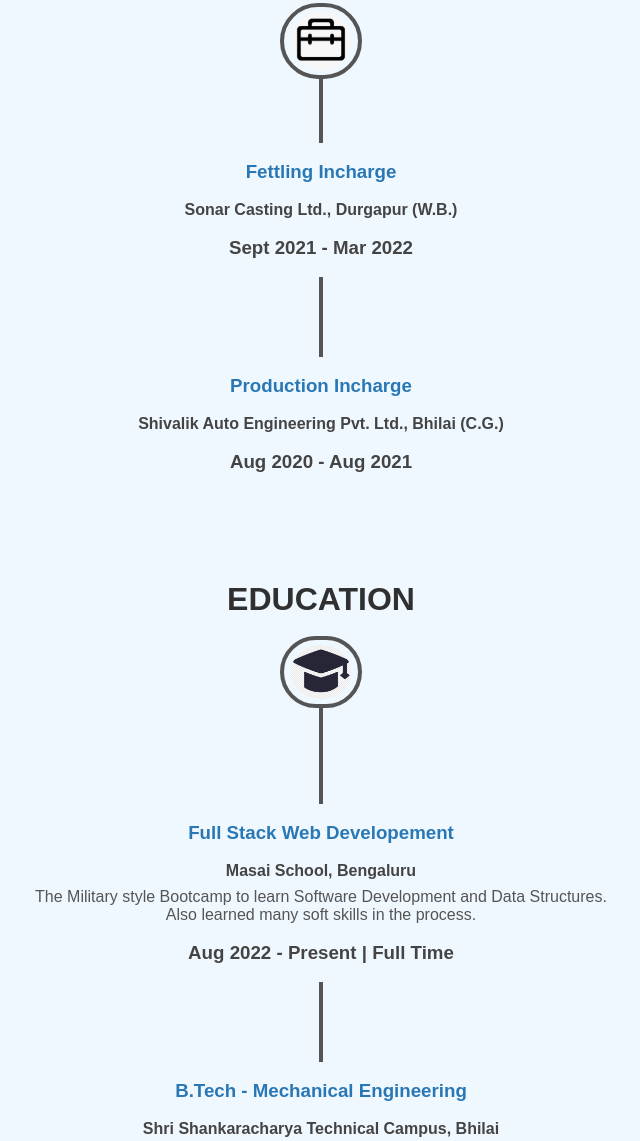
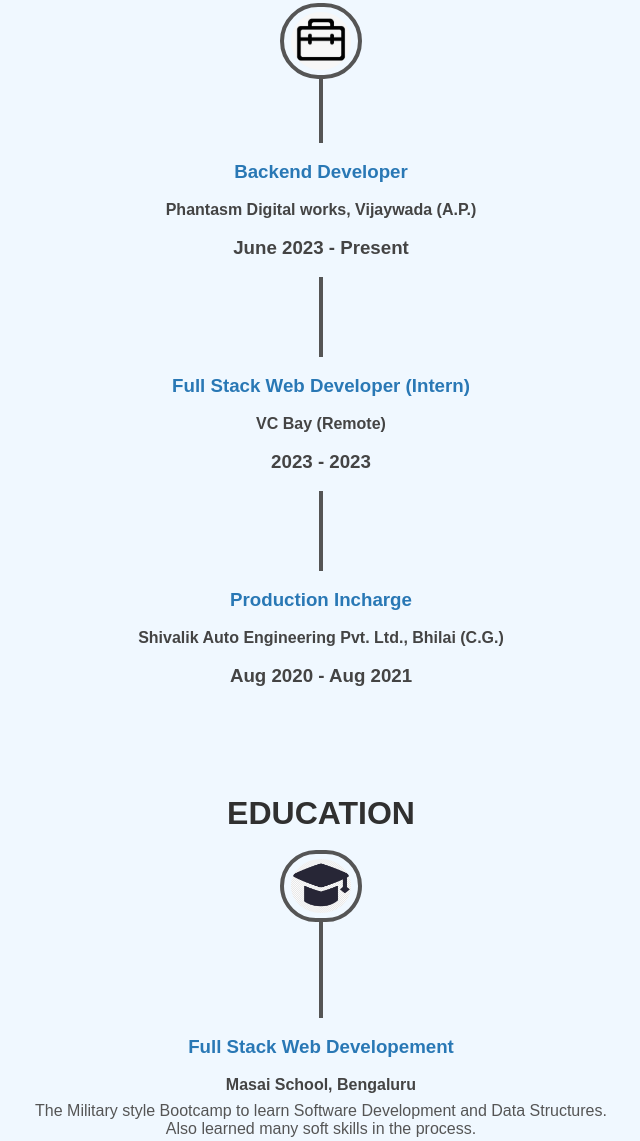
Before and after one commit to faizan0505/faizan0505.github.io, a website: page index.html in a window 1280 px wide. Shown: the part 2156-3297 px from the top of the page, without its empty margins (319-959 px from the left). Drawn offline with nearby package versions, Linux system fonts and the light colour scheme; a script that the page names is missing.

Commit message:
add experiences

```diff
--- a/index.html
+++ b/index.html
@@ -295,13 +295,27 @@
         <div class="expdetail">
             <br>
             <div>
-                <h3><span class="blue">Fettling Incharge</span></h3>
+                <h3><span class="blue">Backend Developer</span></h3>
                 <br>
-                <h4>Sonar Casting Ltd., Durgapur (W.B.)</h4>
+                <h4>Phantasm Digital works, Vijaywada (A.P.)</h4>
             </div>
             <br>
             <div>
-                <h3>Sept 2021 - Mar 2022</h3>
+                <h3>June 2023 - Present</h3>
+            </div>
+            <br>
+        </div>
+        <span class="line"></span>
+        <div class="expdetail">
+            <br>
+            <div>
+                <h3><span class="blue">Full Stack Web Developer (Intern)</span></h3>
+                <br>
+                <h4>VC Bay (Remote)</h4>
+            </div>
+            <br>
+            <div>
+                <h3>2023 - 2023</h3>
             </div>
             <br>
         </div>
@@ -369,15 +383,13 @@
             <h1>DAYS <span style="white-space: pre;" class="blue"> I </span> CODE</h1>
         </div>
         <br>
-        <div class="react-activity-calendar">
+        <!-- <div class="react-activity-calendar">
             <source>
-            <!-- Prepare a container for your calendar. -->
             <script src="https://cdn.rawgit.com/IonicaBizau/github-calendar/gh-pages/dist/github-calendar.min.js">
             </script>
 
             <div class="calendar">
                 <source>
-                <!-- Loading stuff -->
                 Loading the data just for you.
             </div>
 
@@ -385,7 +397,7 @@
                 new GitHubCalendar(".calendar", "faizan0505");
             </script>
 
-        </div>
+        </div> -->
 
         <div id="github-streak-stats"
             src="https://github-readme-streak-stats.herokuapp.com?user=faizan0505&hide_border=true&background=F0F8FF">
```
Also changed, not shown: images/Profile pic studio .JPG (deleted), images/Profile pic studio crop.jpg, 2 other files.
